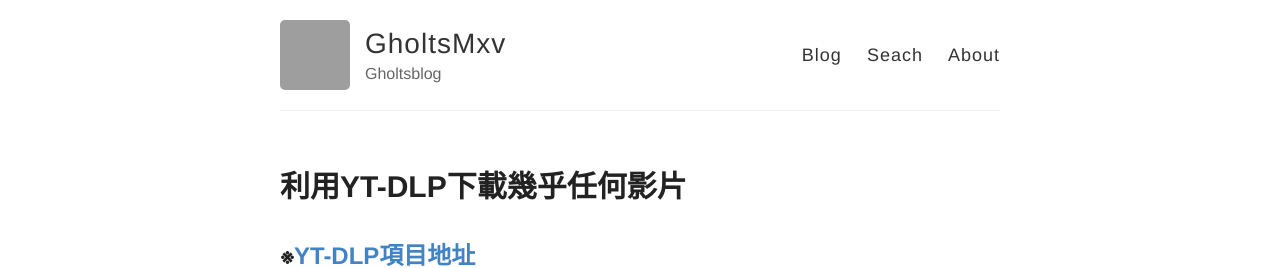
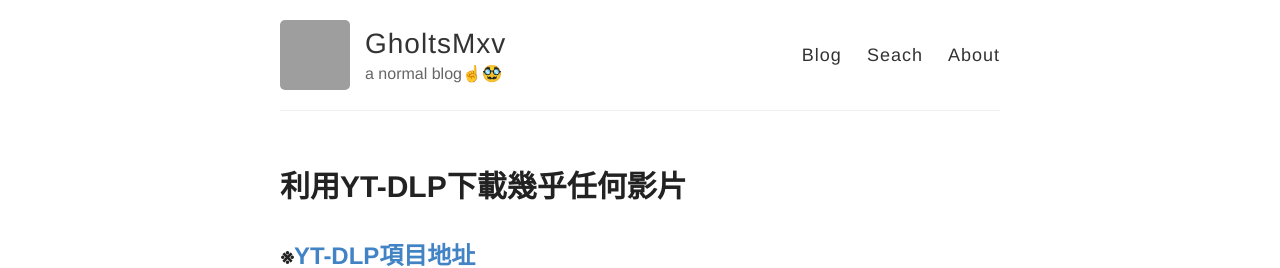
Before and after one commit to GholtsMxv/archiveblogg, a Jekyll site: the page built from _posts/2024-03-09-Download videos for free on Website.md, in a window 1280 px wide. Shown: the top 268 px of the page. Built offline with Jekyll 4.4.1, drawn with Linux system fonts in a browser that asks for light colours; comment, search, counter and statistics services are not loaded; grey boxes are pictures that could not be loaded.

Commit message:
Update _config.yml

```diff
--- a/_config.yml
+++ b/_config.yml
@@ -6,7 +6,7 @@
 name: GholtsMxv
 
 # Short bio or description (displayed in the header)
-description: Gholtsblog
+description: a normal blog☝️🥸
 
 # URL of your avatar or profile pic (you could use your GitHub profile pic)
 avatar: https://avatars.githubusercontent.com/u/104642670?s=400&u=171253e35fffa9307c3baab1b44ba34287eecd08&v=4
```
